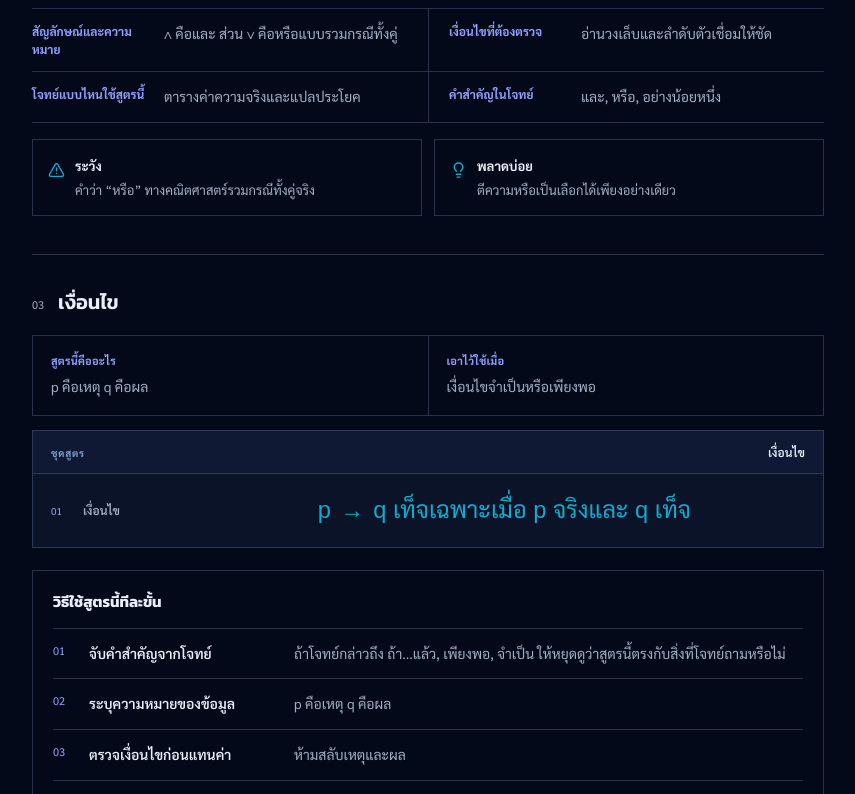
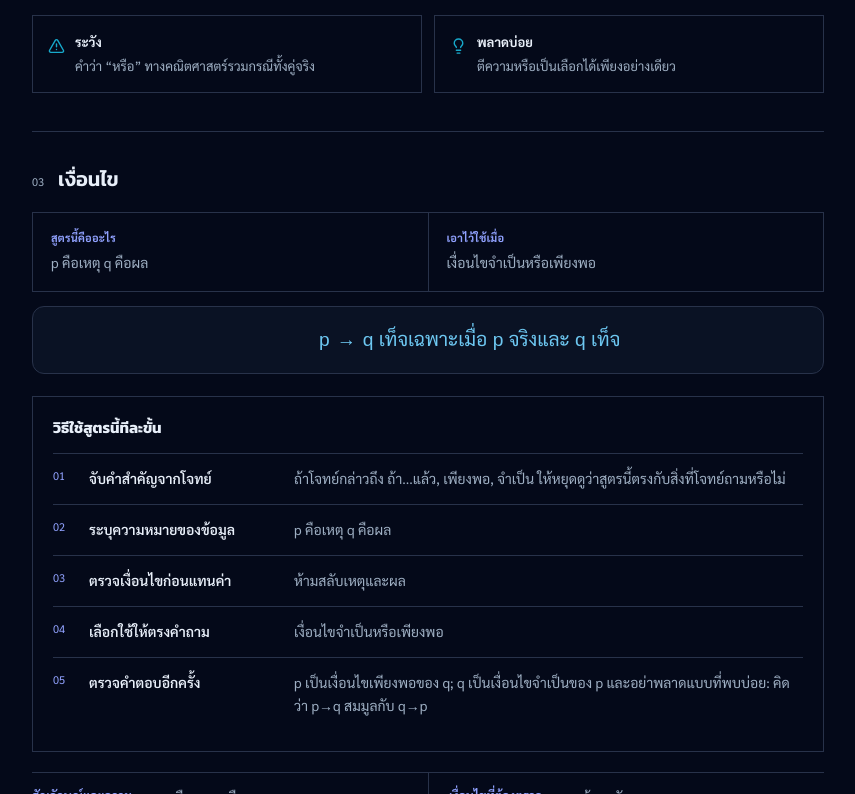
Before and after one commit to bigjhot1212/math-web, a Next.js app: page /treasure/logic-formula-guide in a window 1280 px wide. Shown: the part 2986-3780 px from the top of the page, without its empty margins (372-1227 px from the left). Built offline with nearby package versions, Linux system fonts and the light colour scheme; no server answers; a web font is replaced by a local one.

Commit message:
Polish treasure formula typography

```diff
--- a/app/(public)/treasure/[slug]/math-expression.tsx
+++ b/app/(public)/treasure/[slug]/math-expression.tsx
@@ -199,10 +199,7 @@ function renderLine(line: string, lineIndex: number, label?: string) {
 
   return (
     <span className={styles.mathLine} key={`${lineIndex}-${line}`}>
-      <span className={styles.mathLineMeta}>
-        <span aria-hidden="true">{String(lineIndex + 1).padStart(2, '0')}</span>
-        <span>{label ?? `รูปแบบที่ ${lineIndex + 1}`}</span>
-      </span>
+      <span className={styles.mathLineMeta}>{label ?? `รูปแบบที่ ${lineIndex + 1}`}</span>
       {hasRelation ? (
         <span className={styles.mathEquation}>
           <span className={styles.mathLhs}>{renderSegment(parts[0], `${lineIndex}-lhs`)}</span>
@@ -223,7 +220,7 @@ export default function MathExpression({ value, lineLabels }: Props) {
     .filter(Boolean)
 
   return (
-    <span className={styles.mathExpression}>
+    <span className={styles.mathExpression} data-layout={lines.length === 1 ? 'single' : 'multiple'}>
       {lineLabels
         ? lines.map((line, index) => renderLine(line, index, lineLabels[index]))
         : lines.map(renderCompactLine)}
--- a/app/(public)/treasure/[slug]/page.tsx
+++ b/app/(public)/treasure/[slug]/page.tsx
@@ -93,7 +93,6 @@ export default async function TreasureArticlePage({ params }: Props) {
                     <p><span>เอาไว้ใช้เมื่อ</span>{formula.use}</p>
                   </div>
                   <div className={styles.formula}>
-                    <div className={styles.formulaHeader}><span>ชุดสูตร</span><strong>{formula.name}</strong></div>
                     <MathExpression value={formula.expression} lineLabels={getFormulaLineLabels(resource.slug, formula.name, formula.expression)} />
                   </div>
                   {FORMULA_DEMOS[`${resource.slug}::${formula.name}`] && (() => {
--- a/app/(public)/treasure/[slug]/treasure-article.module.css
+++ b/app/(public)/treasure/[slug]/treasure-article.module.css
@@ -48,29 +48,27 @@
 .formulaContext { display: grid; grid-template-columns: 1fr 1fr; gap: 1px; margin-top: 18px; border: 1px solid var(--border); background: var(--border); }
 .formulaContext p { min-width: 0; background: var(--background); padding: 16px 18px; color: var(--muted-foreground); font-size: 14px; line-height: 1.7; }
 .formulaContext span { display: block; margin-bottom: 4px; color: var(--primary); font-size: 11px; font-weight: 700; letter-spacing: .02em; }
-.formula { max-width: 100%; min-width: 0; overflow-x: auto; margin-top: 14px; border: 1px solid oklch(0.35 0.055 266); background: oklch(0.19 0.046 266); color: var(--secondary); font-family: var(--font-math), var(--font-body), sans-serif; font-size: clamp(1.08rem, 2.35vw, 1.48rem); line-height: 1.55; white-space: pre-wrap; scrollbar-color: var(--border) transparent; scrollbar-width: thin; }
-.formulaHeader { position: sticky; left: 0; display: flex; min-width: min(100%, 680px); align-items: baseline; justify-content: space-between; gap: 20px; border-bottom: 1px solid oklch(0.35 0.055 266); padding: 12px 18px; background: oklch(0.22 0.052 266); font-family: var(--font-body), sans-serif; }
-.formulaHeader span { color: oklch(0.7 0.08 258); font-size: 10px; font-weight: 700; letter-spacing: .08em; text-transform: uppercase; }
-.formulaHeader strong { color: var(--foreground); font-size: 12px; font-weight: 600; }
+.formula { max-width: 100%; min-width: 0; overflow-x: auto; margin-top: 14px; border: 1px solid oklch(0.32 0.045 266); border-radius: 12px; background: oklch(0.185 0.04 266); color: oklch(0.79 0.105 230); font-family: var(--font-math), var(--font-body), sans-serif; font-size: clamp(.98rem, 1.55vw, 1.2rem); line-height: 1.45; white-space: pre-wrap; scrollbar-color: var(--border) transparent; scrollbar-width: thin; }
 .mathExpression { display: grid; min-width: 0; }
-.mathLine { display: grid; min-width: max-content; grid-template-columns: 150px minmax(310px, 1fr); gap: 20px; align-items: center; border-bottom: 1px solid oklch(0.3 0.045 266); padding: 18px; }
+.mathLine { display: grid; min-width: max-content; grid-template-columns: 170px minmax(280px, 1fr); gap: 22px; align-items: center; border-bottom: 1px solid oklch(0.285 0.038 266); padding: 15px 20px; }
 .mathLine:last-child { border-bottom: 0; }
-.mathLineMeta { display: grid; grid-template-columns: 24px minmax(0, 1fr); gap: 8px; align-items: baseline; font-family: var(--font-body), sans-serif; }
-.mathLineMeta > span:first-child { color: var(--primary); font-size: 10px; font-variant-numeric: tabular-nums; }
-.mathLineMeta > span:last-child { color: oklch(0.76 0.035 258); font-size: 12px; font-weight: 600; line-height: 1.45; white-space: normal; }
-.mathEquation { display: grid; min-width: max-content; grid-template-columns: minmax(110px, max-content) 28px minmax(150px, max-content); align-items: center; column-gap: .3em; }
+.mathLineMeta { max-width: 170px; color: oklch(0.71 0.04 258); font-family: var(--font-body), sans-serif; font-size: 11px; font-weight: 600; line-height: 1.45; white-space: normal; }
+.mathEquation { display: grid; min-width: max-content; grid-template-columns: minmax(94px, max-content) 24px minmax(140px, max-content); align-items: center; column-gap: .24em; }
 .mathLhs { justify-self: end; text-align: right; }
 .mathRelation { justify-self: center; padding-inline: .08em; }
 .mathRelationInline { padding-inline: .12em; }
 .mathRhs, .mathStandalone { min-width: max-content; }
+.mathExpression[data-layout='single'] .mathLine { min-width: 100%; grid-template-columns: 1fr; padding: 19px 22px; }
+.mathExpression[data-layout='single'] .mathLineMeta { display: none; }
+.mathExpression[data-layout='single'] .mathEquation, .mathExpression[data-layout='single'] .mathStandalone { justify-self: center; }
 .mathLineCompact { display: flex; min-width: max-content; align-items: center; gap: .24em; }
 .summation { display: inline-grid; min-width: 1.65em; grid-template-areas: 'upper' 'symbol' 'lower'; grid-template-rows: auto auto auto; place-items: center; align-self: center; margin-inline: .08em; vertical-align: middle; line-height: 1; }
 .summationUpper { grid-area: upper; font-size: .52em; line-height: 1; }
 .summationSymbol { grid-area: symbol; font-size: 1.35em; line-height: .82; }
 .summationLower { grid-area: lower; font-size: .46em; line-height: 1.1; white-space: nowrap; }
 .fraction { display: inline-grid; min-width: 1.5em; grid-template-rows: auto auto; vertical-align: middle; text-align: center; line-height: 1.15; }
-.fraction > span { padding: .08em .24em; }
-.fraction > span:first-child { border-bottom: .065em solid currentColor; }
+.fraction > span { padding: .06em .22em; }
+.fraction > span:first-child { border-bottom: .05em solid currentColor; }
 .mathExpression sub, .mathExpression sup { position: relative; vertical-align: baseline; font-size: .64em; line-height: 0; }
 .mathExpression sub { bottom: -.24em; }
 .mathExpression sup { top: -.52em; }
@@ -185,6 +183,6 @@
 .next:hover svg { transform: translateX(4px); }
 @media (max-width: 860px) { .bodyGrid { grid-template-columns: 1fr; gap: 42px; } .sidebar { position: static; max-height: none; grid-template-columns: 1fr 1fr; } .sidebar nav { display: none; } .practiceLink { align-self: end; } }
 @media (max-width: 700px) { .shell { padding-top: 32px; } .header { grid-template-columns: 1fr; gap: 28px; padding: 34px 0; } .mark { width: 118px; } .sidebar { grid-template-columns: 1fr; } .article > section { margin-top: 68px; } .scope, .pairList > div, .keywordTable > div, .formulaContext { grid-template-columns: 1fr; gap: 8px; } .formulaDetails, .cautions, .exampleChecks, .exampleFacts, .flashAnswer dl, .flashActions { grid-template-columns: 1fr; } .formulaDetails > div:nth-child(odd) { padding-right: 0; } .formulaDetails > div:nth-child(even), .flashAnswer dl > div:nth-child(even) { border-left: 0; padding-left: 0; } .flashAnswer dl > div:nth-child(odd) { padding-right: 0; } .flashStudy { padding: 16px; } .flashProgress > div, .flashToolbar { align-items: flex-start; flex-direction: column; } .flashCard { min-height: 390px; } .flashQuestion, .flashAnswer { padding: 28px 22px; } .exampleFacts p + p { border-top: 1px solid var(--border); border-left: 0; } .examples summary { grid-template-columns: 1fr auto; } .examples summary > span { grid-column: 1; } .examples summary > strong { grid-column: 1; } .examples summary > small { grid-column: 2; grid-row: 1 / span 2; } .exampleBody { padding: 22px 18px; } }
-@media (max-width: 700px) { .formulaContext { background: transparent; } .formulaContext p { border-bottom: 1px solid var(--border); padding: 14px 0; } .formulaHeader { min-width: 100%; width: max-content; } .formula { font-size: 1.05rem; } .mathLine { min-width: 100%; grid-template-columns: 1fr; gap: 12px; padding: 16px; } .mathLineMeta { max-width: 290px; } .mathEquation, .mathStandalone { justify-self: start; } }
+@media (max-width: 700px) { .formulaContext { background: transparent; } .formulaContext p { border-bottom: 1px solid var(--border); padding: 14px 0; } .formula { font-size: .96rem; } .mathLine { min-width: 100%; grid-template-columns: 1fr; gap: 9px; padding: 14px 16px; } .mathLineMeta { max-width: 290px; color: oklch(0.74 0.04 258); font-size: 10px; } .mathEquation, .mathStandalone { justify-self: start; } .mathExpression[data-layout='single'] .mathLine { padding: 16px 18px; } .mathExpression[data-layout='single'] .mathEquation, .mathExpression[data-layout='single'] .mathStandalone { justify-self: start; } }
 @media (max-width: 700px) { .formulaWalkthrough li { grid-template-columns: 24px minmax(0, 1fr); } .formulaWalkthrough li span { grid-column: 2; } .formulaDetails > div { grid-template-columns: 1fr; gap: 5px; } }
 @media (prefers-reduced-motion: reduce) { .next svg { transition: none; } }
```
